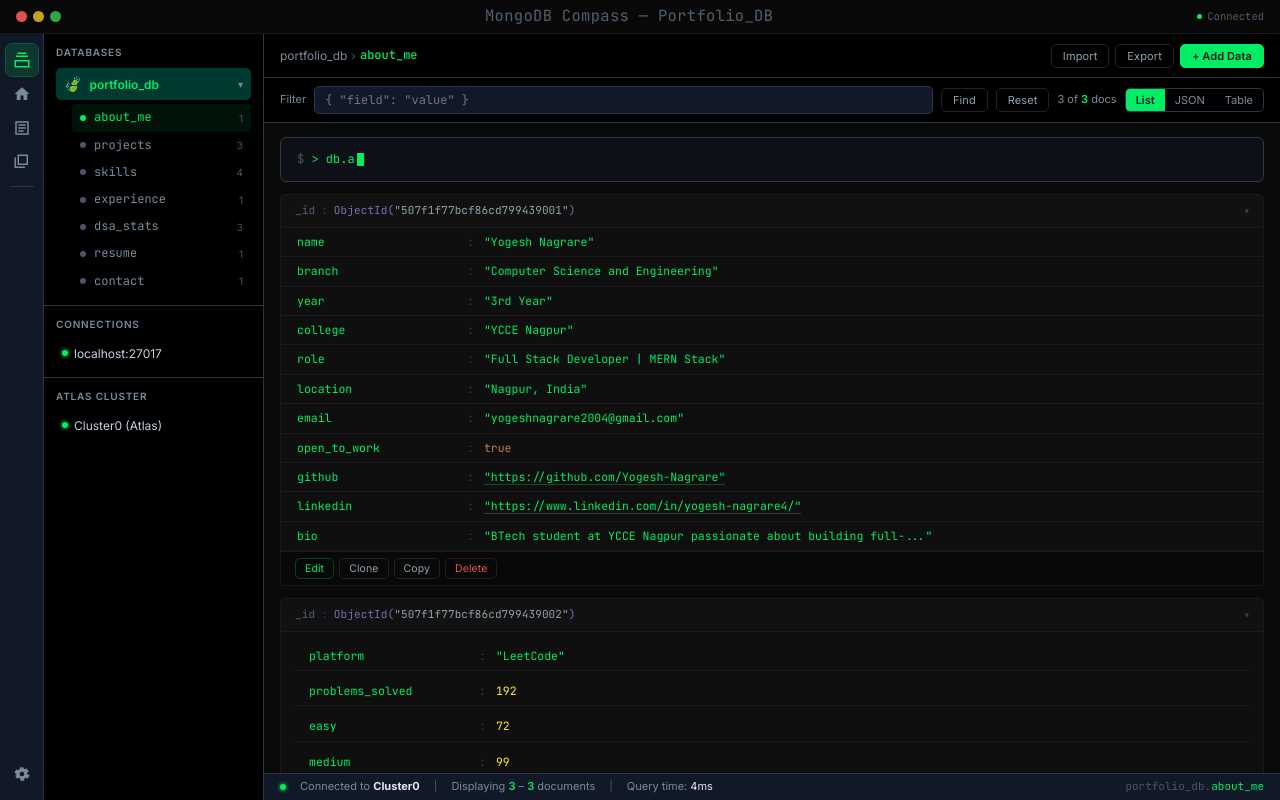
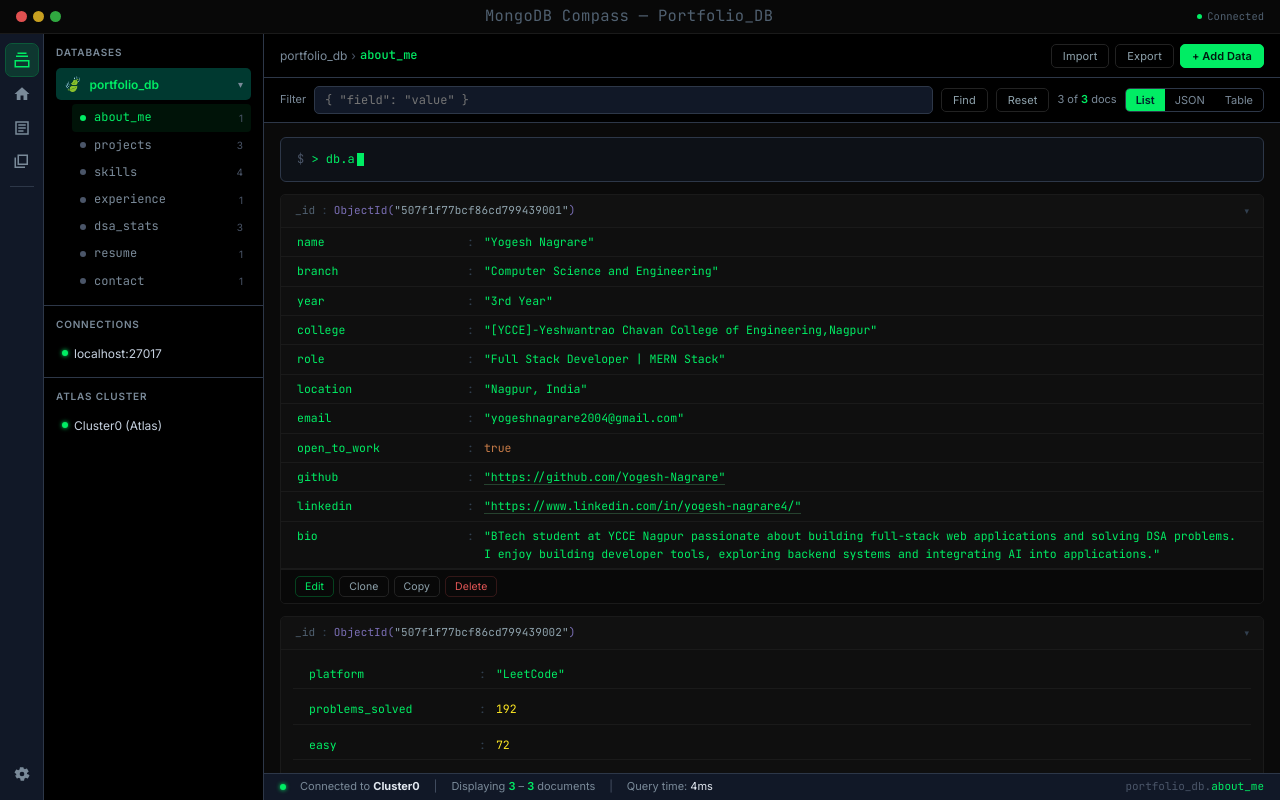
Before and after one commit to Yogesh-Nagrare/Y-Portfolio, a React (Vite) app: page / in a window 1280 px wide. Built offline with nearby package versions, Linux system fonts and the light colour scheme.

Commit message:
add portfolio3

```diff
--- a/src/components/AboutCollection.jsx
+++ b/src/components/AboutCollection.jsx
@@ -45,7 +45,7 @@
               <Field k="open_to_work"    v={USER.available} />
               <a><Field k="github"          v={USER.github} /></a>
               <Field k="linkedin"        v={USER.linkedin} />
-              <Field k="bio"             v={USER.bio.slice(0, 60) + "..."} />
+              <Field k="bio"             v={USER.bio} />
             </div>
             <DocActions
               onEdit={() => onAction("Editing about_me document...")}
--- a/src/data/portfolioData.js
+++ b/src/data/portfolioData.js
@@ -4,6 +4,7 @@
   name:       "Yogesh Nagrare",
   username:   "yogesh_nagrare",
   // phone:      "+91 9284150677",
+  // skill:      "MERN Stack (React, Node.js, Express, MongoDB) | JavaScript | DSA | AI Integration",
   branch:     "Computer Science and Engineering",
   year:       "3rd Year",
   role:       "Full Stack Developer | MERN Stack",
@@ -15,7 +16,7 @@
   bio:        "BTech student at YCCE Nagpur passionate about building full-stack web applications and solving DSA problems. I enjoy building developer tools, exploring backend systems and integrating AI into applications.",
   available:  true,
   // experience: 2,                                      // ← uncommented, set your value
-  college:    "YCCE Nagpur",
+  college:    "[YCCE]-Yeshwantrao Chavan College of Engineering,Nagpur",
   resumeUrl:  import.meta.env.VITE_RESUME_URL || "",  // ← fixed env variable name
 };
 
@@ -23,7 +24,7 @@
   { category: "frontend",  proficiency: 80, years: 2, tools: ["React", "Next.js", "Tailwind", "HTML", "CSS", "JavaScript"] },
   { category: "backend",   proficiency: 82, years: 2, tools: ["Node.js", "Express", "REST API"] },
   { category: "database",  proficiency: 90, years: 2, tools: ["MongoDB", "Redis", "SQL"] },
-  { category: "languages", proficiency: 90, years: 3, tools: ["JavaScript", "C++"] },
+  { category: "languages", proficiency: 90, years: 3, tools: ["JavaScript", "C++", "Solidity"] },
 ];
 
 export const PROJECTS = [
```
